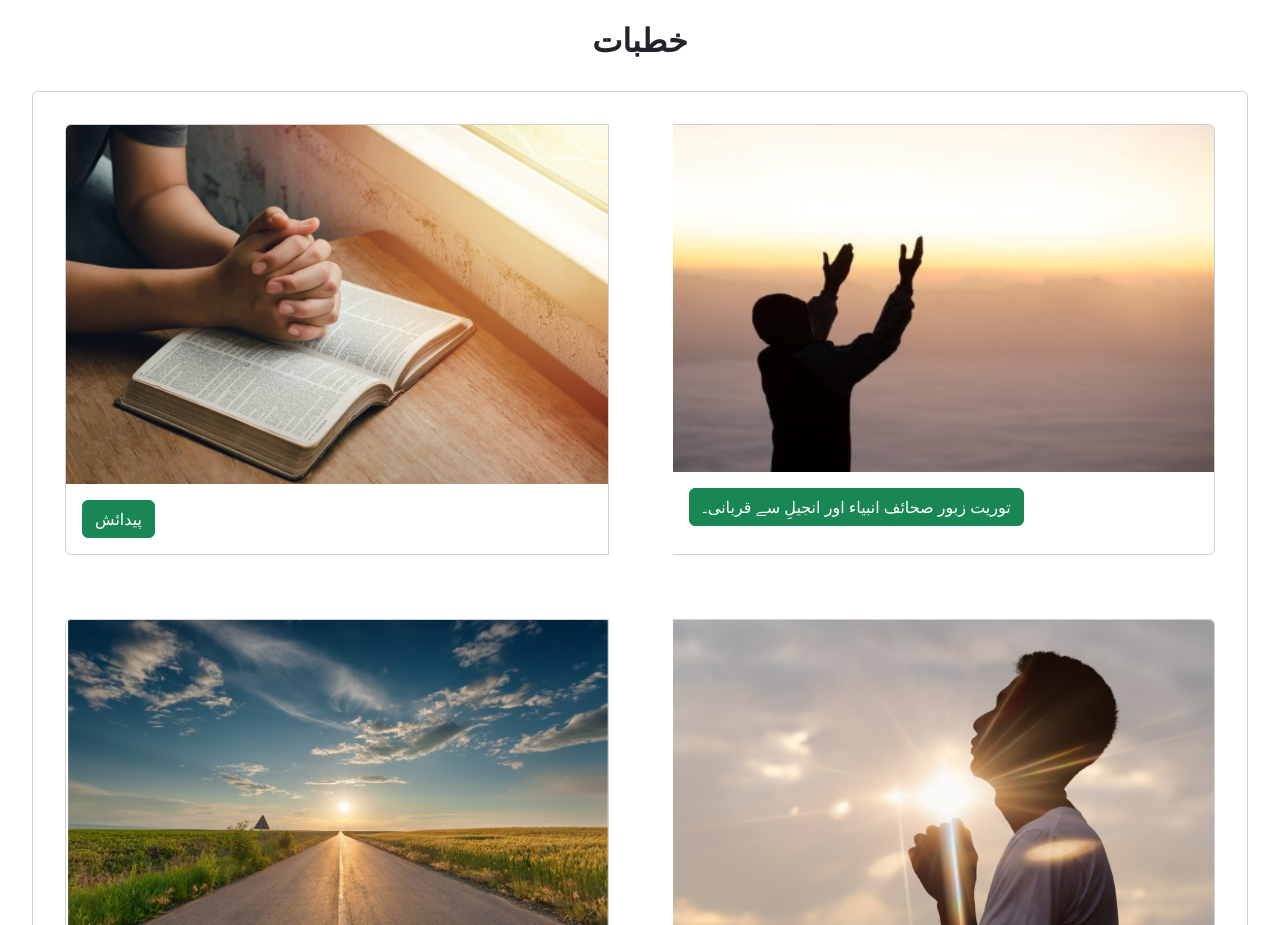
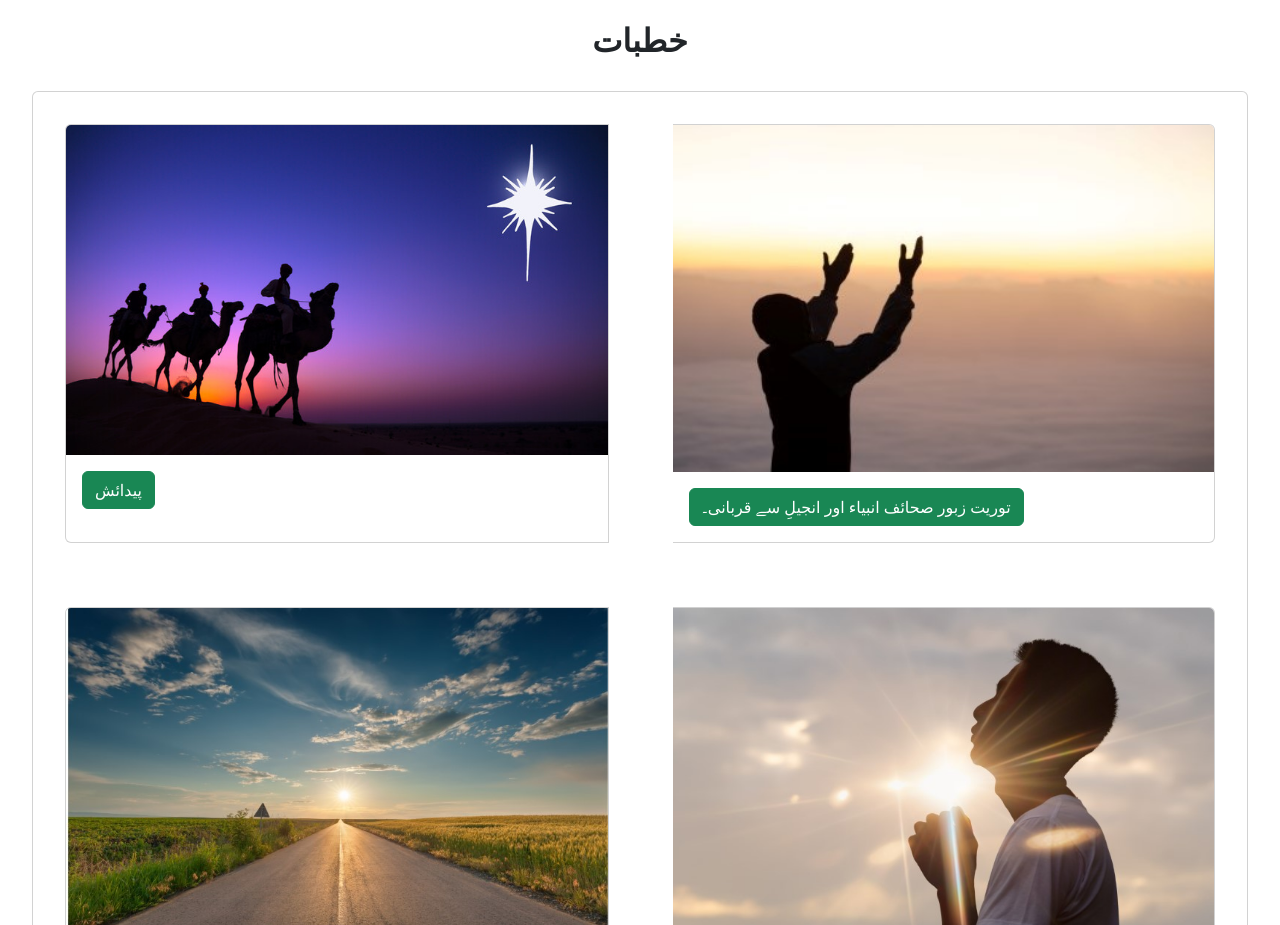
Before and after one commit to projctsite/rahe1, a React (Create React App) app: page / in a window 1280 px wide. Shown: the part 1820-2745 px from the top of the page. Built offline with nearby package versions, Linux system fonts and the light colour scheme.

Commit message:
birth photo added

```diff
--- a/src/App.js
+++ b/src/App.js
@@ -4,6 +4,7 @@
 import prasing from './PrasingGod.jpg';
 import way from "./Way.jpg";
 import testimony1 from "./Testimony.jpg";
+import birth1 from "./Birth1.jpg";
 
 
 import {CardGroup, Card, Button,Navbar ,Nav,NavDropdown, Container  } from 'react-bootstrap';
@@ -208,7 +209,7 @@
 
 <CardGroup>
 <Card style={{ width: '18rem', margin: '2rem 2rem'  }}>
-  <Card.Img variant="top" src={bible} />
+  <Card.Img variant="top" src={birth1} />
   <Card.Body>
     {/*<Card.Title>Card Title</Card.Title>
     <Card.Text>
```
Also changed, not shown: src/Birth1.jpg (added).
